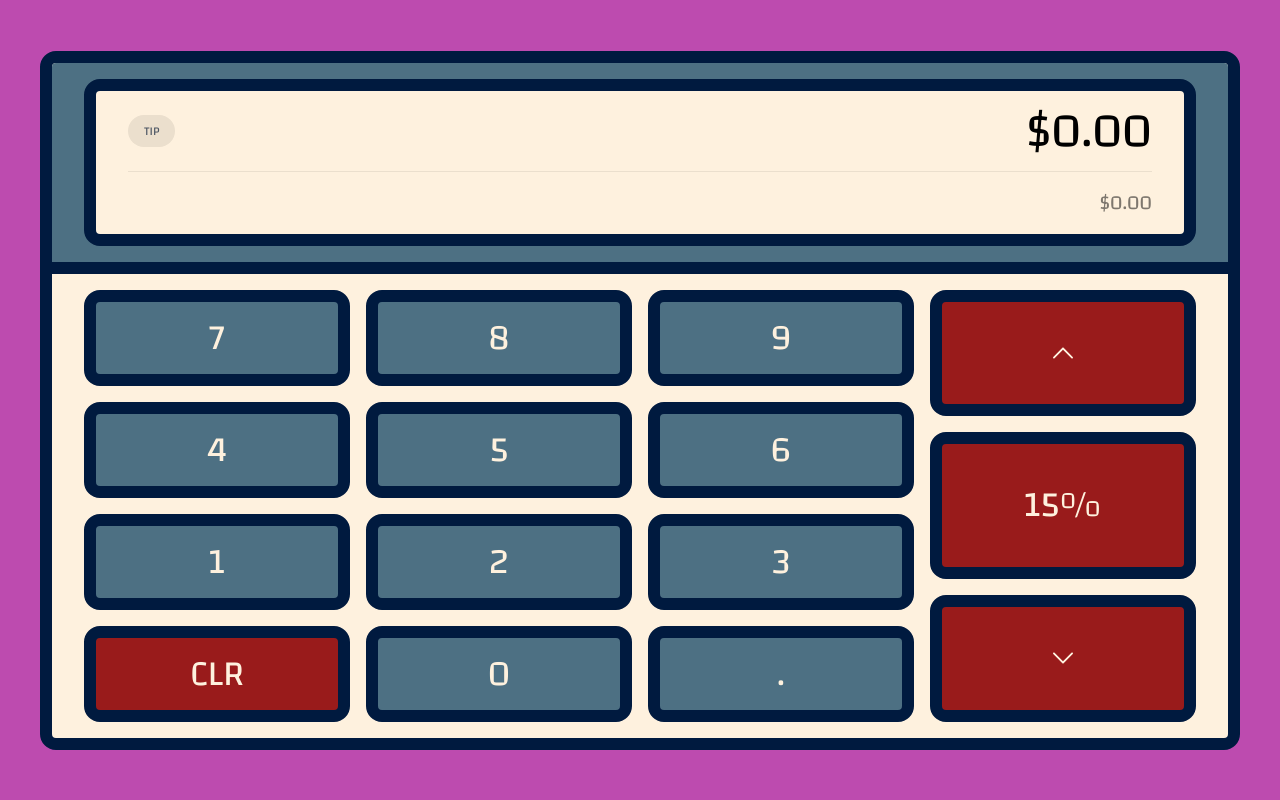
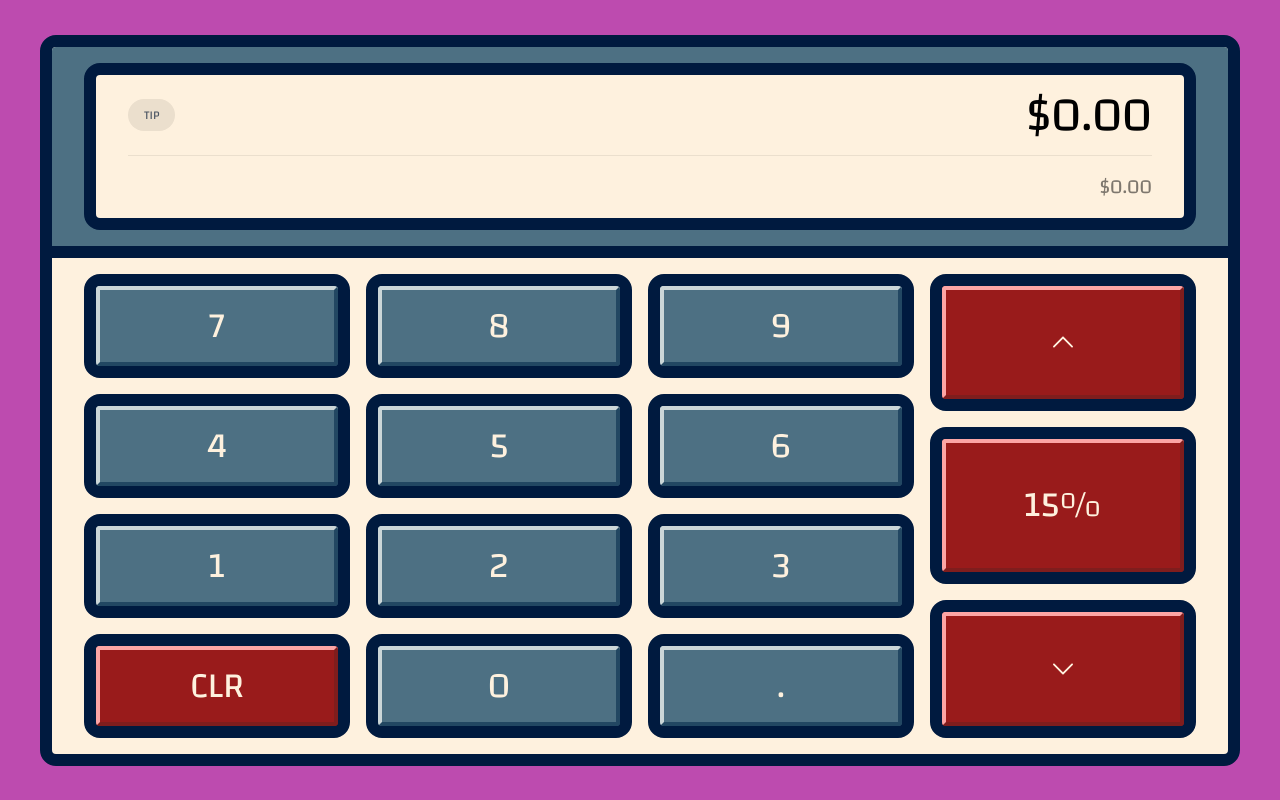
Before and after one commit to jonshipman/tip-calculator, a SvelteKit app: page / in a window 1280 px wide. Built offline with nearby package versions, Linux system fonts and the light colour scheme.

Commit message:
fix for tailwind pressing

```diff
--- a/src/lib/calculator/button.svelte
+++ b/src/lib/calculator/button.svelte
@@ -50,10 +50,13 @@
 	on:click={handleClick}
 	bind:element={button}
 >
-	<Padding
-		class="{insetClass} w-full select-none cursor-pointer flex items-center justify-center text-4xl"
+	<div
+		class="{insetClass} py-4 px-8 w-full select-none cursor-pointer flex items-center justify-center text-4xl"
 	>
 		{value}
 		<slot />
-	</Padding>
+	</div>
 </Border>
+
+<div class="hidden border-inset-up-blue active:border-inset-down-blue" />
+<div class="hidden border-inset-up-red active:border-inset-down-red" />
--- a/src/routes/+page.svelte
+++ b/src/routes/+page.svelte
@@ -57,7 +57,7 @@
 			>
 				<Arrow class="w-5" />
 			</Button>
-			<Button value="{percentage}%" class="bg-red-800 text-tan" />
+			<Button value="{percentage}%" class="bg-red-800 text-tan" disabled />
 			<Button
 				disabled={numPercentage === 10}
 				on:click={handlePercentageDown}
--- a/src/routes/layout.css
+++ b/src/routes/layout.css
@@ -8,30 +8,34 @@ body {
 
 @layer components {
 	.border-inset-up-blue {
-		border-bottom: solid theme('borderWidth.4') theme('colors.blue.800');
-		border-right: solid theme('borderWidth.4') theme('colors.blue.800');
-		border-top: solid theme('borderWidth.4') theme('colors.blue.100');
-		border-left: solid theme('borderWidth.4') theme('colors.blue.100');
+		@apply border-4;
+		border-bottom-color: theme('colors.blue.800');
+		border-right-color: theme('colors.blue.800');
+		border-top-color: theme('colors.blue.100');
+		border-left-color: theme('colors.blue.100');
 	}
 
 	.border-inset-down-blue {
-		border-top: solid theme('borderWidth.4') theme('colors.blue.800');
-		border-left: solid theme('borderWidth.4') theme('colors.blue.800');
-		border-bottom: solid theme('borderWidth.4') theme('colors.blue.100');
-		border-right: solid theme('borderWidth.4') theme('colors.blue.100');
+		@apply border-4;
+		border-top-color: theme('colors.blue.800');
+		border-left-color: theme('colors.blue.800');
+		border-bottom-color: theme('colors.blue.100');
+		border-right-color: theme('colors.blue.100');
 	}
 
 	.border-inset-up-red {
-		border-bottom: solid theme('borderWidth.4') theme('colors.red.900');
-		border-right: solid theme('borderWidth.4') theme('colors.red.900');
-		border-top: solid theme('borderWidth.4') theme('colors.red.300');
-		border-left: solid theme('borderWidth.4') theme('colors.red.300');
+		@apply border-4;
+		border-bottom-color: theme('colors.red.900');
+		border-right-color: theme('colors.red.900');
+		border-top-color: theme('colors.red.300');
+		border-left-color: theme('colors.red.300');
 	}
 
 	.border-inset-down-red {
-		border-top: solid theme('borderWidth.4') theme('colors.red.900');
-		border-left: solid theme('borderWidth.4') theme('colors.red.900');
-		border-bottom: solid theme('borderWidth.4') theme('colors.red.300');
-		border-right: solid theme('borderWidth.4') theme('colors.red.300');
+		@apply border-4;
+		border-top-color: theme('colors.red.900');
+		border-left-color: theme('colors.red.900');
+		border-bottom-color: theme('colors.red.300');
+		border-right-color: theme('colors.red.300');
 	}
 }
```
